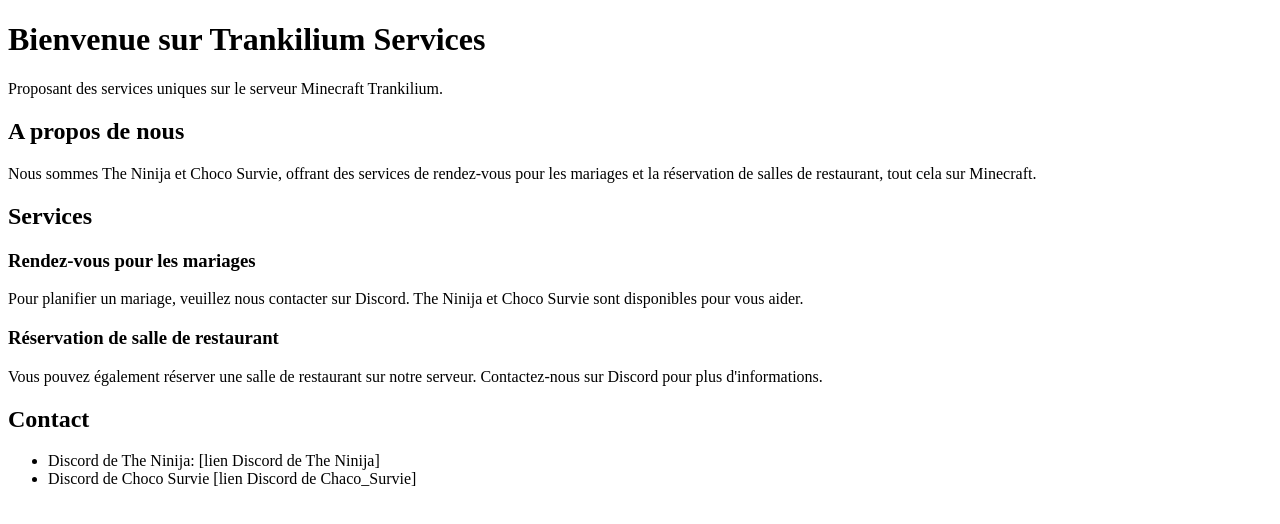
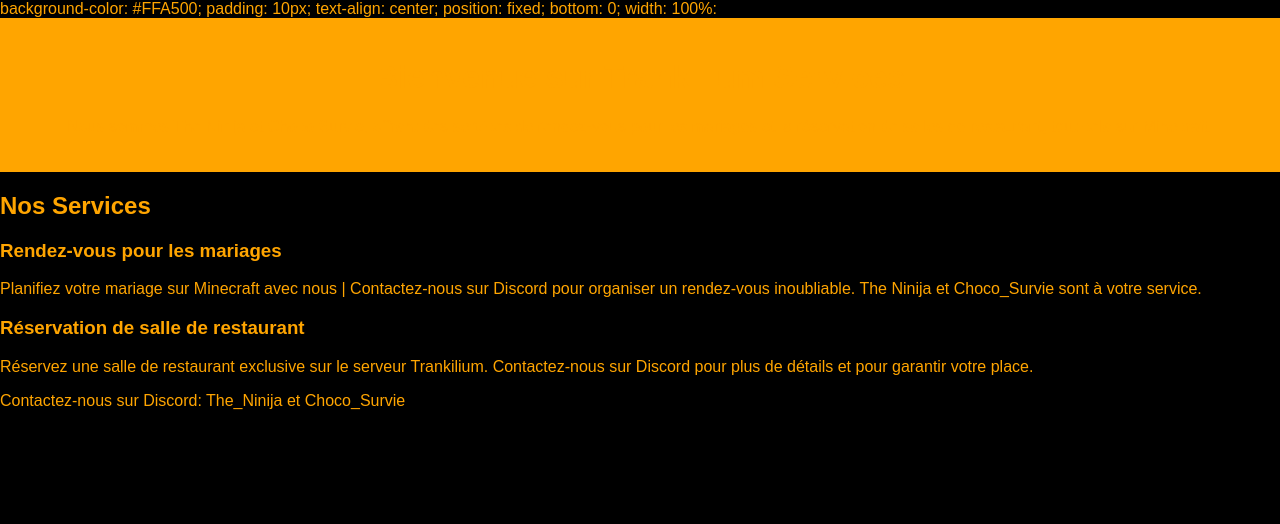
Before and after one commit to Ninijaa/Love_Tk, a plain HTML site: page index.html in a window 1280 px wide. Drawn offline with Linux system fonts and the light colour scheme.

Commit message:
Update index.html

```diff
--- a/index.html
+++ b/index.html
@@ -1,14 +1,68 @@
 <!DOCTYPE html>
 
-<html lang-"fr">
+<html lang="fr">
 
 <head>
 
 <meta charset="UTF-8">
 
-<meta name="viewport" content="width-device-width, initial-scale-1.0">
+<meta name="viewport" content="width=device-width, initial-scale-1.0">
 
-<title>Trankilium Services</title>
+<title>Trankiliun Services</title>
+
+<style>
+
+body {
+
+font-family: Arial, sans-serif;
+
+background-color: #000;
+
+color: #FFA500;
+
+margin: 0;
+
+padding: 0;
+
+header {
+
+background-color: #FFA500;
+
+padding: 20px;
+
+text-align: center;
+
+section (
+
+max-width: 800px;
+
+margin: auto;
+
+padding: 20px;
+
+text-align: left;
+
+h1, h2, h3 ( color: #000;
+
+article
+
+margin-bottom: 20px;
+
+footer {
+
+</style>
+
+background-color: #FFA500;
+
+padding: 10px;
+
+text-align: center;
+
+position: fixed;
+
+bottom: 0;
+
+width: 100%:
 
 </head>
 
@@ -18,45 +72,39 @@
 
 <h1>Bienvenue sur Trankilium Services</h1>
 
-<p>Proposant des services uniques sur le serveur Minecraft Trankilium.</p>
+<p>Nous sommes The Ninija et Choco Survie, offrant des services de rendez-vous pour les mariages et la
+
+réservation de salles de restaurant, tout cela sur Minecraft.</p>
 
 </header>
 
 <section>
 
-<h2>A propos de nous</h2>
+<h2>Nos Services</h2>
 
-<p>Nous sommes The Ninija et Choco Survie, offrant des services de rendez-vous pour les mariages et la réservation de salles de restaurant, tout cela sur Minecraft.</p>
+<article>
+
+<h3>Rendez-vous pour les mariages</h3>
+
+<p>Planifiez votre mariage sur Minecraft avec nous | Contactez-nous sur Discord pour organiser un rendez-vous inoubliable. The Ninija et Choco_Survie sont à votre service.</p>
+
+</article>
+
+<article>
+
+<h3>Réservation de salle de restaurant</h3>
+
+<p>Réservez une salle de restaurant exclusive sur le serveur Trankilium. Contactez-nous sur Discord pour plus de détails et pour garantir votre place.</p>
+
+</article>
 
 </section>
 
-<section>
+<footer>
 
-<h2>Services</h2>
+<p>Contactez-nous sur Discord: The_Ninija et Choco_Survie</p>
 
-<h3>Rendez-vous pour les mariages</h3>
-
-<p>Pour planifier un mariage, veuillez nous contacter sur Discord. The Ninija et Choco Survie sont disponibles pour vous aider.</p>
-
-<h3>Réservation de salle de restaurant</h3>
-
-<p>Vous pouvez également réserver une salle de restaurant sur notre serveur. Contactez-nous sur Discord pour plus d'informations.</p>
-
-</section>
-
-<section>
-
-<h2>Contact</h2>
-
-<ul>
-
-<li>Discord de The Ninija: [lien Discord de The Ninija]</li>
-
-<li>Discord de Choco Survie [lien Discord de Chaco_Survie]</li>
-
-</ul>
-
-</section>
+</footer>
 
 </body>
 
```
